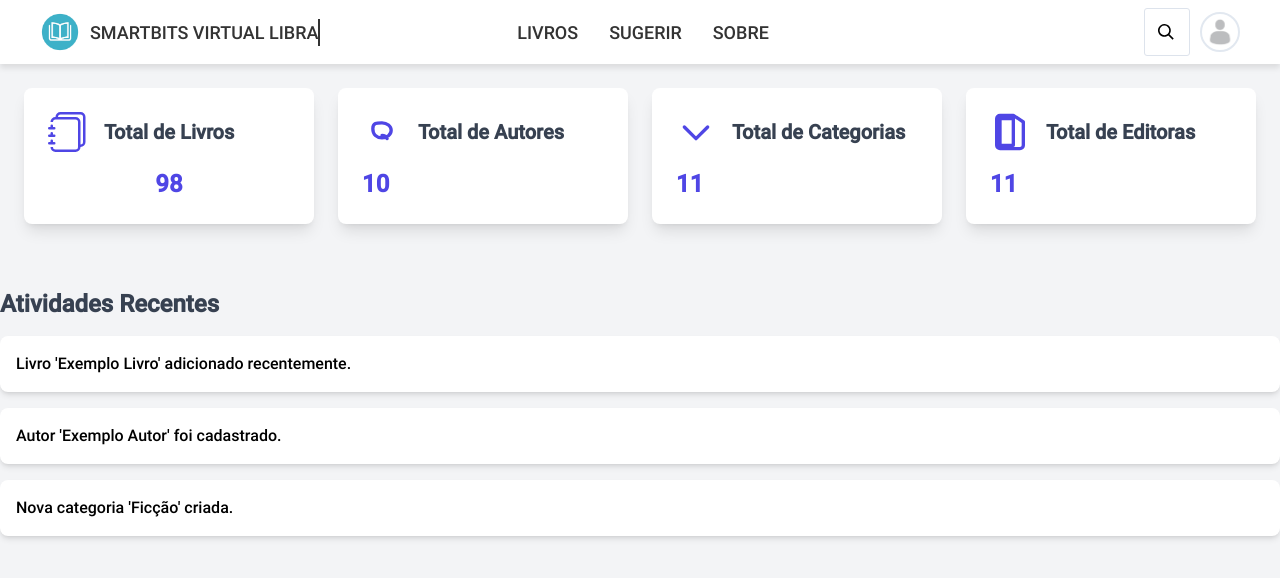
After one commit to Nucleo-de-Informatica-do-SmartBits/MedLib, a Django app: page /library/dashboard/ in a window 1280 px wide. The commit adds this page. Shown: the top 578 px of the page. Run offline with Django 5.2, Linux system fonts and the light colour scheme; the visitor is signed in with stand-in values (Sample User, id 1); some libraries are stand-ins or nearby versions.

Commit message:
starting the dashboard development.

```diff
--- a/assets/css/bases/library.css
+++ b/assets/css/bases/library.css
@@ -105,7 +105,8 @@ nav .user-img {
     color: #3db1c8;
 }
 
-.user-img img {
+#profile-img {
+    cursor: pointer;
     border-radius: 50%;
     border: 2px solid #e2e8f0;
     padding: 3px;
@@ -164,3 +165,15 @@ input {
     border-color: #0daedfb3;
     box-shadow: 0px 3px 8px rgba(0, 0, 0, 0.05);
 }
+
+.user-img {
+    display: flex;
+    gap: 10px;
+}
+
+#profile-menu ul li a svg {
+    transition: all .3s;
+}
+#profile-menu ul li a:hover svg {
+    color: #0daedfb3;
+}
--- a/core/urls.py
+++ b/core/urls.py
@@ -1,14 +1,16 @@
 from django.contrib import admin
-from django.urls import path, include
+from django.urls import path, include, reverse_lazy
 from django.conf import settings
 from django.conf.urls.static import static
+from django.views.generic.base import RedirectView
 
 
 urlpatterns = [
-    path("", include("library.urls")),
+    path("library/", include("library.urls")),
     path("auth/", include("control.urls")),
     path("admin/", admin.site.urls),
     path("__reload__/", include("django_browser_reload.urls")),
+    path("", RedirectView.as_view(url=reverse_lazy('home')))
 ]
 
 # Servindo os arquivos de mídia e estáticos
--- a/library/urls.py
+++ b/library/urls.py
@@ -1,6 +1,8 @@
 from django.urls import path
-from .views import home
+from .views import home, upload_books, dashboard_books
 
 urlpatterns = [
-    path("", home, name="home"),
+    path("books/", home, name="home"),
+    path("dashboard/", dashboard_books, name="dashboard_books"),
+    path("upload/", upload_books, name="upload_books"),
 ]
--- a/library/views.py
+++ b/library/views.py
@@ -1,5 +1,16 @@
 from django.shortcuts import render
 from django.contrib.auth.decorators import login_required
+from django.http import HttpResponseForbidden
+from django.contrib.auth.decorators import user_passes_test
+
+
+def is_staff(user):
+    if not user.is_staff:
+        return HttpResponseForbidden("Você não tem permissão para acessar esta página.")
+    return True
+
+
+just_staff_users = user_passes_test(is_staff)
 
 
 @login_required
@@ -7,3 +18,33 @@ def home(request):
     template_name = "library/home.html"
 
     return render(request, template_name)
+
+
+@login_required
+@just_staff_users
+def upload_books(request):
+    ctx = {}
+    template_name = "library/upload-books.html"
+
+    if request.method == "POST":
+        ...
+    else:
+        ...
+
+    ctx["form"] = ""
+
+    return render(request, template_name, ctx)
+
+
+@login_required
+@just_staff_users
+def dashboard_books(request):
+    ctx = {}
+    template_name = "library/dashboard.html"
+
+    if request.method == "POST":
+        ...
+    else:
+        ...
+
+    return render(request, template_name, ctx)
--- /dev/null
+++ b/templates/library/dashboard.html
@@ -0,0 +1,86 @@
+{% extends 'bases/library.html' %}
+{% load static %}
+
+{% block title %}
+Dashboard
+{% endblock title %}
+
+{% block head %}
+{% endblock head %}
+
+{% block content %}
+<div class="container mx-auto p-6">
+    <div class="grid grid-cols-1 sm:grid-cols-2 lg:grid-cols-4 gap-6">
+        <div class="bg-white p-6 rounded-lg shadow-lg hover:shadow-xl transition duration-300 ease-in-out">
+            <div class="flex items-center mb-4">
+                <svg xmlns="http://www.w3.org/2000/svg" fill="currentColor"
+                    class="w-10 h-10 text-indigo-600" viewBox="0 0 16 16">
+                    <path
+                        d="M5 0h8a2 2 0 0 1 2 2v10a2 2 0 0 1-2 2 2 2 0 0 1-2 2H3a2 2 0 0 1-2-2h1a1 1 0 0 0 1 1h8a1 1 0 0 0 1-1V4a1 1 0 0 0-1-1H3a1 1 0 0 0-1 1H1a2 2 0 0 1 2-2h8a2 2 0 0 1 2 2v9a1 1 0 0 0 1-1V2a1 1 0 0 0-1-1H5a1 1 0 0 0-1 1H3a2 2 0 0 1 2-2" />
+                    <path
+                        d="M1 6v-.5a.5.5 0 0 1 1 0V6h.5a.5.5 0 0 1 0 1h-2a.5.5 0 0 1 0-1zm0 3v-.5a.5.5 0 0 1 1 0V9h.5a.5.5 0 0 1 0 1h-2a.5.5 0 0 1 0-1zm0 2.5v.5H.5a.5.5 0 0 0 0 1h2a.5.5 0 0 0 0-1H2v-.5a.5.5 0 0 0-1 0" />
+                </svg>
+                <h3 class="ml-4 text-xl font-semibold text-gray-700">Total de Livros</h3>
+            </div>
+            <div style="width: 100%;display: flex;justify-content: center;">
+                <p class="text-2xl font-bold text-indigo-600">98</p>
+            </div>
+        </div>
+
+        <div class="bg-white p-6 rounded-lg shadow-lg hover:shadow-xl transition duration-300 ease-in-out">
+            <div class="flex items-center mb-4">
+                <svg class="w-10 h-10 text-indigo-600" fill="none" stroke="currentColor" viewBox="0 0 24 24"
+                    xmlns="http://www.w3.org/2000/svg">
+                    <path stroke-linecap="round" stroke-linejoin="round" stroke-width="2"
+                        d="M12 14c1.39 0 2.58.81 3.08 1.95M12 6.5c3.03 0 5.5 1.92 5.5 4.5S15.03 15.5 12 15.5 6.5 13.58 6.5 10 8.97 6.5 12 6.5z">
+                    </path>
+                </svg>
+                <h3 class="ml-4 text-xl font-semibold text-gray-700">Total de Autores</h3>
+            </div>
+            <p class="text-2xl font-bold text-indigo-600">10</p>
+        </div>
+
+        <!-- Card de Categorias -->
+        <div class="bg-white p-6 rounded-lg shadow-lg hover:shadow-xl transition duration-300 ease-in-out">
+            <div class="flex items-center mb-4">
+                <svg class="w-10 h-10 text-indigo-600" fill="none" stroke="currentColor" viewBox="0 0 24 24"
+                    xmlns="http://www.w3.org/2000/svg">
+                    <path stroke-linecap="round" stroke-linejoin="round" stroke-width="2" d="M19 9l-7 7-7-7"></path>
+                </svg>
+                <h3 class="ml-4 text-xl font-semibold text-gray-700">Total de Categorias</h3>
+            </div>
+            <p class="text-2xl font-bold text-indigo-600">11</p>
+        </div>
+
+        <!-- Card de Editoras -->
+        <div class="bg-white p-6 rounded-lg shadow-lg hover:shadow-xl transition duration-300 ease-in-out">
+            <div class="flex items-center mb-4">
+                <svg class="w-10 h-10 text-indigo-600" fill="none" stroke="currentColor" viewBox="0 0 24 24"
+                    xmlns="http://www.w3.org/2000/svg">
+                    <path stroke-linecap="round" stroke-linejoin="round" stroke-width="2"
+                        d="M14 2H6a2 2 0 00-2 2v16a2 2 0 002 2h12a2 2 0 002-2V6l-6-4zm0 0v18H6V4h8z"></path>
+                </svg>
+                <h3 class="ml-4 text-xl font-semibold text-gray-700">Total de Editoras</h3>
+            </div>
+            <p class="text-2xl font-bold text-indigo-600">11</p>
+        </div>
+    </div>
+</div>
+
+<!-- Atividades Recentes -->
+<div class="mt-10">
+    <h2 class="text-2xl font-semibold text-gray-700 mb-4">Atividades Recentes</h2>
+    <ul class="space-y-4">
+        <li class="bg-white p-4 rounded-lg shadow-md">
+            Livro 'Exemplo Livro' adicionado recentemente.
+        </li>
+        <li class="bg-white p-4 rounded-lg shadow-md">
+            Autor 'Exemplo Autor' foi cadastrado.
+        </li>
+        <li class="bg-white p-4 rounded-lg shadow-md">
+            Nova categoria 'Ficção' criada.
+        </li>
+    </ul>
+</div>
+</div>
+{% endblock content %}
--- a/templates/partials/navbar.html
+++ b/templates/partials/navbar.html
@@ -9,7 +9,7 @@
     <div class="div-middle">
         <ul>
             <li>
-                <a href="" class="js-link" tabindex="-1">
+                <a href="{% url 'home' %}" class="js-link" tabindex="-1">
                     <svg xmlns="http://www.w3.org/2000/svg" width="16" height="16" fill="currentColor"
                         class="bi bi-book" viewBox="0 0 16 16">
                         <path
@@ -45,8 +45,8 @@
     </div>
 
     <div class="user-img">
+        <div>
             <div class="relative flex items-center">
-            <!-- class="bg-white h-10 px-5 pr-10 text-sm transition-all duration-300 ease-in-out w-12 focus:w-64 absolute right-0 formbold-form-input" -->
                 <input type="text"
                     class="w-full pr-10 px-5 rounded-sm border-[#dde3ec] bg-white text-sm font-medium text-[#536387] placeholder:text-[#53638780] transition-all duration-300 ease-in-out w-12 focus:w-64 absolute right-0"
                     id="formbold-form-input" placeholder="Livros, autores, categorias..."
@@ -62,7 +62,50 @@
                 </button>
             </div>
 
-        <img src="{% static 'imgs/user.png' %}" alt="User Default Image" class="logo h-10" style="margin-left: 8px;">
+        </div>
+        <div>
+
+            <img src="{% static 'imgs/user.png' %}" alt="User Default Image" class="logo h-10" id="profile-img">
+
+            <div id="profile-menu"
+                class="absolute right-0 mt-2 w-48 bg-white border border-gray-200 rounded-lg shadow-lg hidden transform scale-95 opacity-0 transition-all duration-200 ease-out">
+                <ul class="py-2">
+                    <li>
+                        <a href="/profile" class="flex items-center px-4 py-2 text-sm text-gray-700 hover:bg-gray-100">
+                            <svg xmlns="http://www.w3.org/2000/svg" class="h-5 w-5 mr-2 text-gray-500"
+                                fill="currentColor" viewBox="0 0 24 24">
+                                <path d="M12 12a5 5 0 1 0 0-10 5 5 0 0 0 0 10zm-7 9a7 7 0 1 1 14 0H5z" />
+                            </svg>
+                            Meu Perfil
+                        </a>
+                    </li>
+                    <li>
+                        <a href="{% url 'dashboard_books' %}"
+                            class="flex items-center px-4 py-2 text-sm text-gray-700 hover:bg-gray-100">
+                            <svg xmlns="http://www.w3.org/2000/svg" fill="currentColor" class="h-5 w-5 mr-2 text-gray-500" viewBox="0 0 16 16">
+                                <path d="M4 11a1 1 0 1 1 2 0v1a1 1 0 1 1-2 0zm6-4a1 1 0 1 1 2 0v5a1 1 0 1 1-2 0zM7 9a1 1 0 0 1 2 0v3a1 1 0 1 1-2 0z"/>
+                                <path d="M4 1.5H3a2 2 0 0 0-2 2V14a2 2 0 0 0 2 2h10a2 2 0 0 0 2-2V3.5a2 2 0 0 0-2-2h-1v1h1a1 1 0 0 1 1 1V14a1 1 0 0 1-1 1H3a1 1 0 0 1-1-1V3.5a1 1 0 0 1 1-1h1z"/>
+                                <path d="M9.5 1a.5.5 0 0 1 .5.5v1a.5.5 0 0 1-.5.5h-3a.5.5 0 0 1-.5-.5v-1a.5.5 0 0 1 .5-.5zm-3-1A1.5 1.5 0 0 0 5 1.5v1A1.5 1.5 0 0 0 6.5 4h3A1.5 1.5 0 0 0 11 2.5v-1A1.5 1.5 0 0 0 9.5 0z"/>
+                              </svg>
+                            Dashboard
+                        </a>
+                    </li>
+                    <li>
+                        <a href="{% url 'logout' %}"
+                            class="flex items-center px-4 py-2 text-sm text-gray-700 hover:bg-gray-100">
+                            <svg xmlns="http://www.w3.org/2000/svg" class="h-5 w-5 mr-2 text-gray-500"
+                                fill="currentColor" viewBox="0 0 24 24">
+                                <path
+                                    d="M16 13v-2H7V7l-5 5 5 5v-4h9zm7-10H9a2 2 0 0 0-2 2v4h2V5h14v14H9v-3H7v4a2 2 0 0 0 2 2h14a2 2 0 0 0 2-2V5a2 2 0 0 0-2-2z" />
+                            </svg>
+                            Sair
+                        </a>
+                    </li>
+                </ul>
+
+            </div>
+        </div>
+
 
     </div>
 </nav>
@@ -116,4 +159,31 @@
         startTypingEffect();
     }, 800)
 
+
+    const profileImg = document.getElementById('profile-img');
+    const profileMenu = document.getElementById('profile-menu');
+
+    profileImg.addEventListener('click', () => {
+        if (profileMenu.classList.contains('hidden')) {
+            profileMenu.classList.remove('hidden');
+            setTimeout(() => {
+                profileMenu.classList.remove('scale-95', 'opacity-0');
+                profileMenu.classList.add('scale-100', 'opacity-100');
+            }, 10);
+        } else {
+            profileMenu.classList.remove('scale-100', 'opacity-100');
+            profileMenu.classList.add('scale-95', 'opacity-0');
+            setTimeout(() => profileMenu.classList.add('hidden'), 200);
+        }
+    });
+
+
+    document.addEventListener('click', (event) => {
+        if (!profileImg.contains(event.target) && !profileMenu.contains(event.target)) {
+            profileMenu.classList.remove('scale-100', 'opacity-100');
+            profileMenu.classList.add('scale-95', 'opacity-0');
+            setTimeout(() => profileMenu.classList.add('hidden'), 200);
+        }
+    });
+
 </script>
```
Lines whose indentation alone changed are shown as unchanged.
